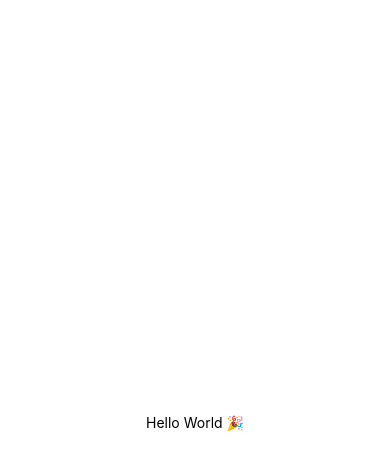
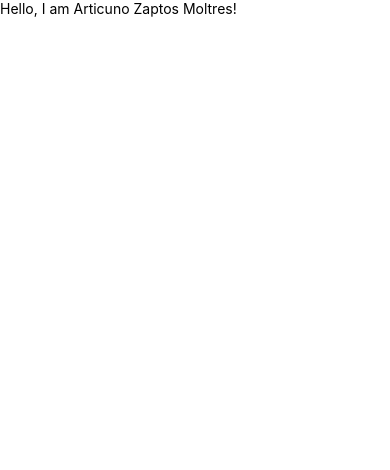
Before and after one commit to j040m0dest0/React_native_learn, a React Native app: screen / in a window 390 px wide. Shown: the top 470 px of the page. Built offline with nearby package versions, Linux system fonts and the light colour scheme.

Commit message:
Componets_learn

```diff
--- a/App.js
+++ b/App.js
@@ -1,14 +1,42 @@
 import React from 'react';
-import { Text, View } from 'react-native';
+import { View, Text, Image, ScrollView, TextInput } from 'react-native';
+import { Button } from 'react-native-web';
+
+
+
+  // Views funcionam como divs para demarcar o conteúdo
 
 const HelloWorldApp = () => {
   return (
-    <View style={{ flex: 1, justifyContent: "center", alignItems: "center" }}>
-      <Text>
-        Hello World 🎉
-      </Text>
-    </View>
+    <ScrollView>
+      <Text>Some text</Text>
+      <View>
+        <Text>Some more text</Text>
+        <Image
+          source={{
+            uri: 'https://reactnative.dev/docs/assets/p_cat2.png',
+          }}
+          style={{ width: 200, height: 200 }}
+        />
+      </View>
+      <TextInput
+        style={{
+          height: 40,
+          borderColor: 'gray',
+          borderWidth: 1
+        }}
+        defaultValue="You can type in me"
+      />
+
+      <Button style={{
+          height: 10,
+          borderColor: 'blue',
+          borderWidth: 1
+        }}
+        />
+    </ScrollView>
   );
 }
 
+
 export default HelloWorldApp;
--- /dev/null
+++ b/cats.js
@@ -0,0 +1,15 @@
+import React from 'react';
+import { Text } from 'react-native';
+import getFullName from './getName';
+
+
+
+
+const Cat = () => {
+    // const nome = "joão"
+  return (
+    <Text>Hello, I am {getFullName("Articuno", "Zaptos", "Moltres")}!</Text>
+  );
+}
+
+export default Cat;
--- /dev/null
+++ b/getName.js
@@ -0,0 +1,8 @@
+import React from 'react';
+
+const getFullName = (firstName, secondName, thirdName) => {
+    return firstName + " " + secondName + " " + thirdName;
+}
+
+
+export default getFullName;
--- a/index.js
+++ b/index.js
@@ -1,8 +1,11 @@
 import { registerRootComponent } from 'expo';
 
+import cats from './cats';
 import App from './App';
 
 // registerRootComponent calls AppRegistry.registerComponent('main', () => App);
 // It also ensures that whether you load the app in Expo Go or in a native build,
 // the environment is set up appropriately
-registerRootComponent(App);
+
+registerRootComponent(cats);
+// registerRootComponent(App);
```
